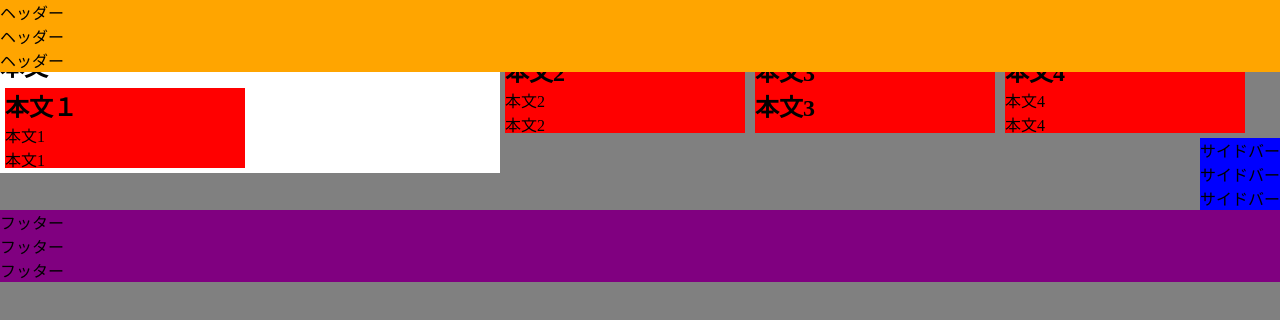
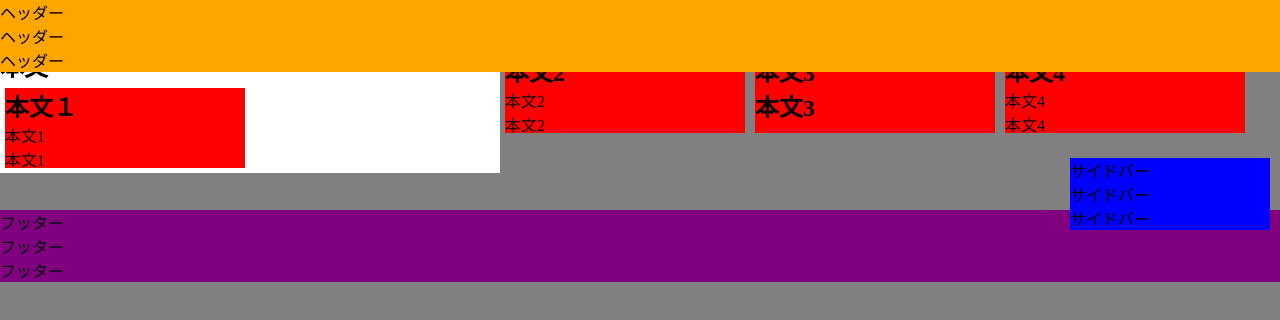
Before and after one commit to g1527066/2016web1-7, a plain HTML site: page index.html in a window 1280 px wide. Drawn offline with Linux system fonts and the light colour scheme.

Commit message:
Update default.css

```diff
--- a/css/default.css
+++ b/css/default.css
@@ -51,8 +51,12 @@ width:500px;
 
 aside{
   background-color:blue;
-  width:500;
+  width:200px;
   float:right;
+  position:relative;
+  top:20px;
+  right:10px;
+
 }
 footer{
   background-color:purple;
```
